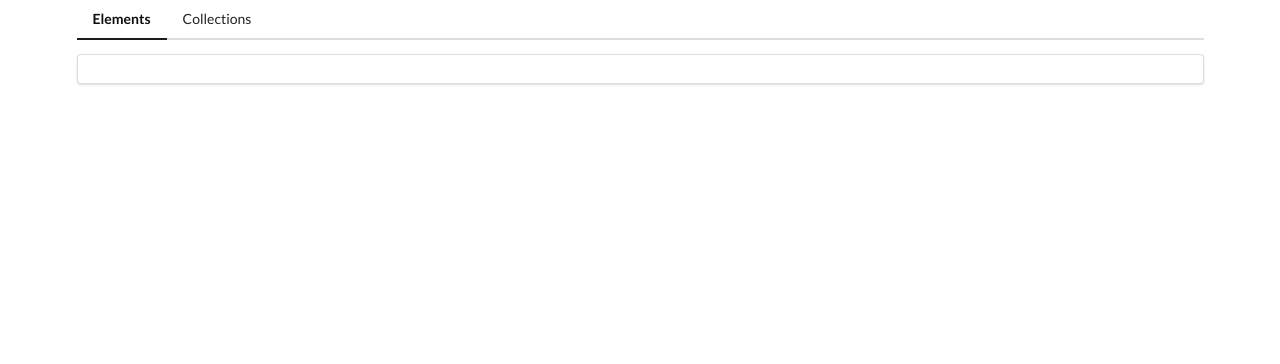
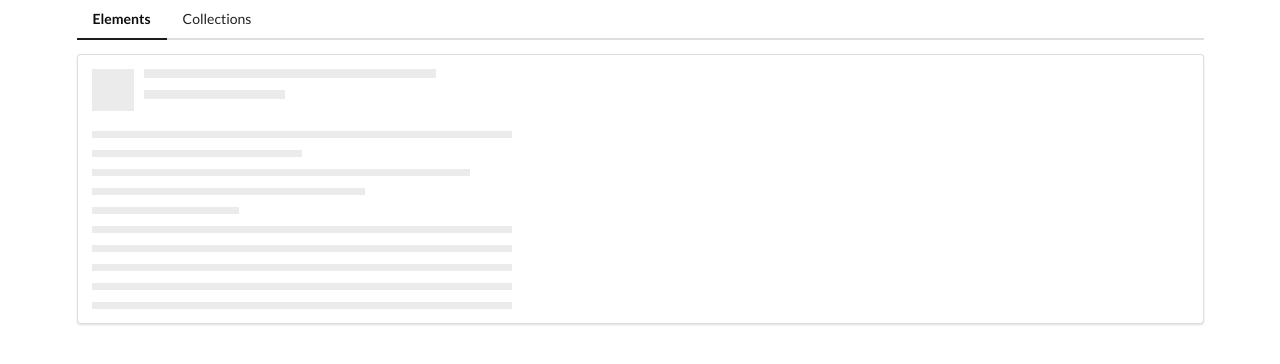
Before and after one commit to davidjbaker1994/TheModernAngularBootcamp, an Angular app in the folder comps/: page /elements in a window 1280 px wide. Shown: the top 364 px of the page. Built offline with nearby package versions, Linux system fonts and the light colour scheme.

Commit message:
112. Reminder on Structural Directives

```diff
--- a/comps/src/app/elements/elements-home/elements-home.component.html
+++ b/comps/src/app/elements/elements-home/elements-home.component.html
@@ -1 +1 @@
-<app-placeholder [header]="false"></app-placeholder>
+<app-placeholder [lines]="10"></app-placeholder>
--- a/comps/src/app/elements/elements.module.ts
+++ b/comps/src/app/elements/elements.module.ts
@@ -4,12 +4,14 @@
 import { ElementsRoutingModule } from './elements-routing.module';
 import { ElementsHomeComponent } from './elements-home/elements-home.component';
 import { PlaceholderComponent } from './placeholder/placeholder.component';
+import { TimesDirective } from './times.directive';
 
 
 @NgModule({
   declarations: [
     ElementsHomeComponent,
-    PlaceholderComponent
+    PlaceholderComponent,
+    TimesDirective
   ],
   imports: [
     CommonModule,
--- a/comps/src/app/elements/placeholder/placeholder.component.html
+++ b/comps/src/app/elements/placeholder/placeholder.component.html
@@ -1,13 +1,9 @@
 <div class="ui placeholder">
-    <div *ngIf="header" class="image-header">
+    <div *ngIf="header" class="image header">
         <div class="line"></div>
         <div class="line"></div>
     </div>
+    <div class="paragraph">
+        <div *appTimes="lines" class="line"></div>
+    </div>
 </div>
-<div class="paragraph">
-    <div class="line"></div>
-    <div class="line"></div>
-    <div class="line"></div>
-    <div class="line"></div>
-    <div class="line"></div>
-</div>
--- /dev/null
+++ b/comps/src/app/elements/times.directive.ts
@@ -0,0 +1,21 @@
+import { Directive, TemplateRef, ViewContainerRef, Input } from '@angular/core';
+
+@Directive({
+  selector: '[appTimes]'
+})
+export class TimesDirective {
+
+  constructor(
+    private viewContainer: ViewContainerRef,
+    private templateRef: TemplateRef<any>
+  ) { }
+
+  @Input('appTimes') set render(times: number) {
+    this.viewContainer.clear();
+
+    for (let i = 0; i < times; i++) {
+      this.viewContainer.createEmbeddedView(this.templateRef, {});
+    }
+  }
+
+}
```
Also changed, not shown: 1 other file (tests, documents, lock files or other folders).
